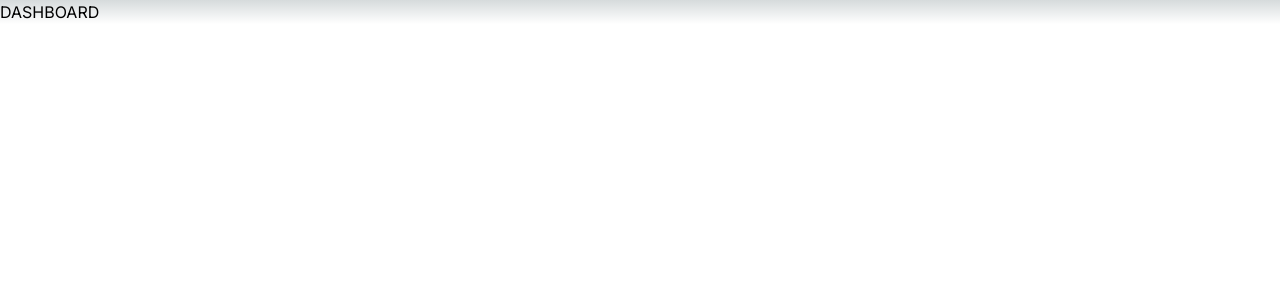
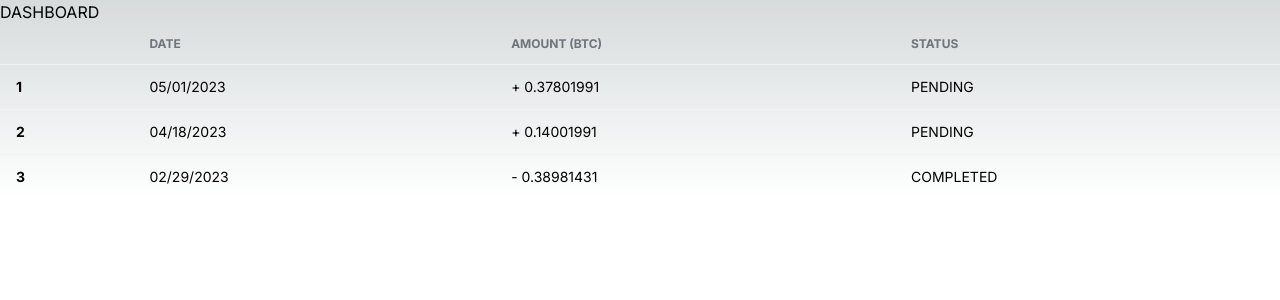
Before and after one commit to awostenberg/solid-dollop, a Next.js app: page / in a window 1280 px wide. Shown: the top 300 px of the page. Built offline with nearby package versions, Linux system fonts and the light colour scheme.

Commit message:
F1!! render 3 txn col headers (2.i)

```diff
--- a/src/app/page.tsx
+++ b/src/app/page.tsx
@@ -1,6 +1,46 @@
 import Image from "next/image";
 
 export default function Dashboard() {
-  return (<h1>DASHBOARD</h1>)
+  return (
+    <div>
+      <h1>DASHBOARD</h1>
+      <div className="overflow-x-auto">
+        <table className="table">
+          {/* head */}
+          <thead>
+            <tr>
+              <th></th>
+              <th>DATE</th>
+              <th>AMOUNT (BTC)</th>
+              <th>STATUS</th>
+            </tr>
+          </thead>
+          <tbody>
+            {/* row 1 */}
+            <tr>
+              <th>1</th>
+              <td>05/01/2023</td>
+              <td>+ 0.37801991</td>
+              <td>PENDING</td>
+            </tr>
+            {/* row 2 */}
+            <tr>
+              <th>2</th>
+              <td>04/18/2023</td>
+              <td>+ 0.14001991</td>
+              <td>PENDING</td>
+            </tr>
+            {/* row 3 */}
+            <tr>
+              <th>3</th>
+              <td>02/29/2023</td>
+              <td>- 0.38981431</td>
+              <td>COMPLETED</td>
+            </tr>
+          </tbody>
+        </table>
+      </div>
+    </div>
+  )
 
 }
```
Also changed, not shown: 1 other file (tests, documents, lock files or other folders).
